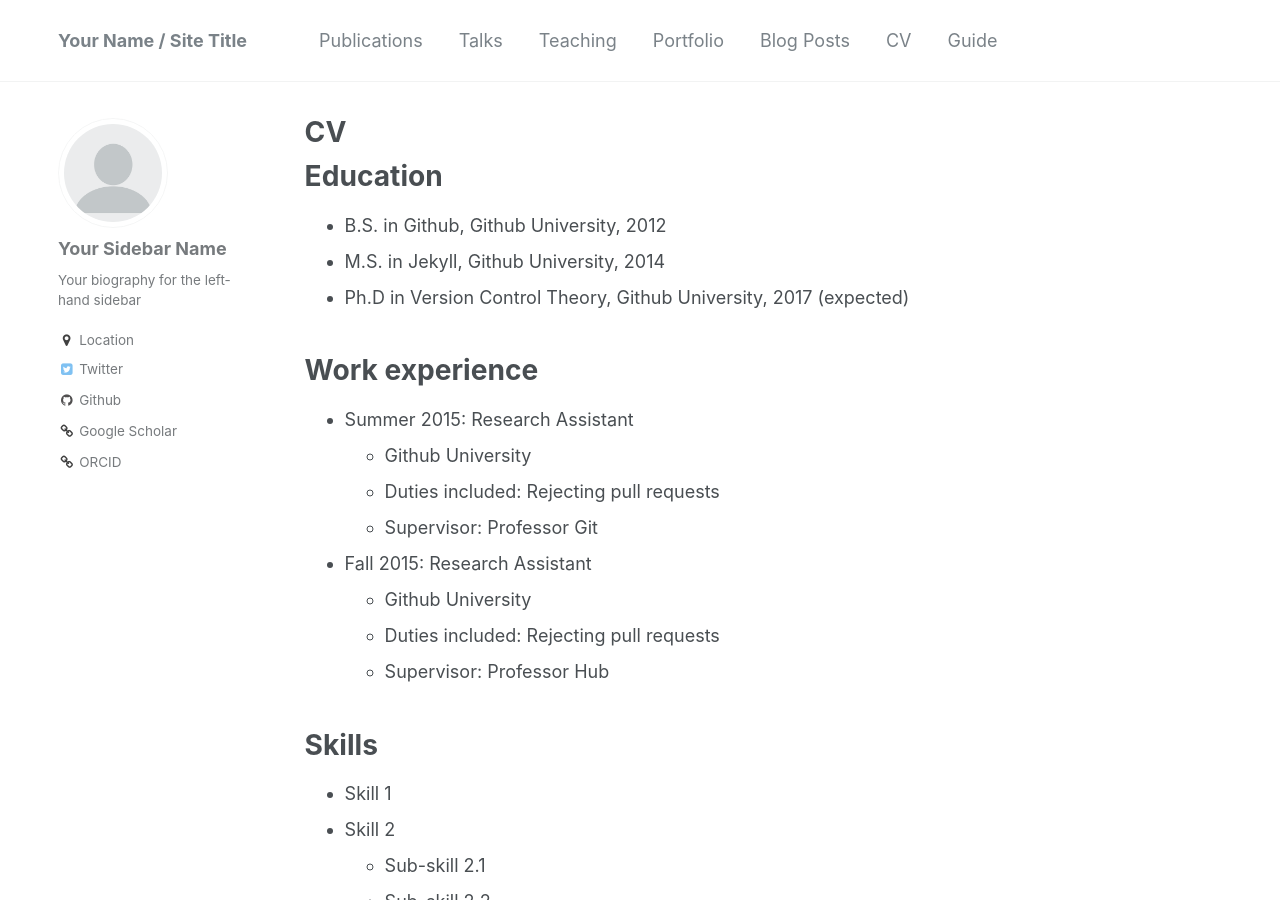
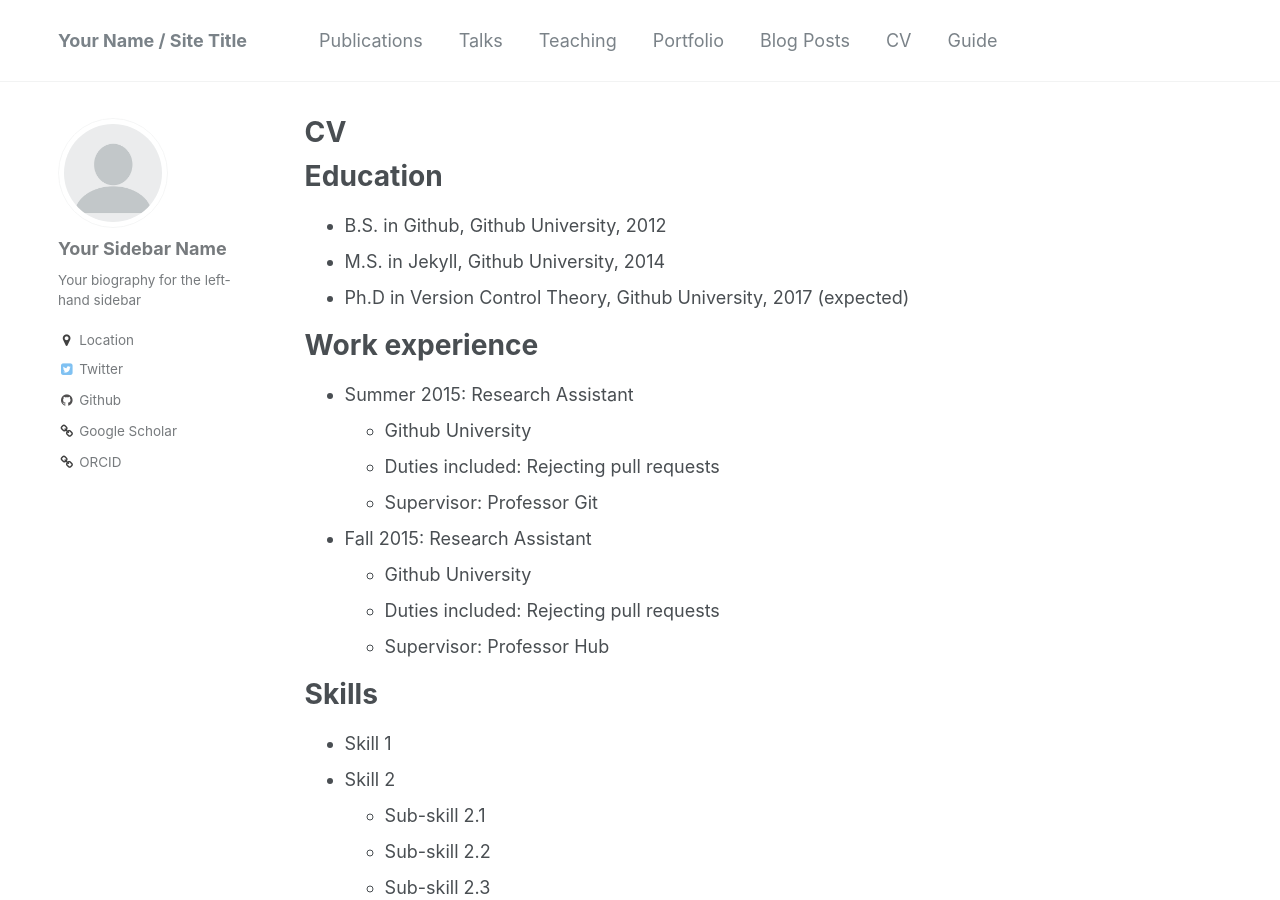
Before and after one commit to thecodemaiden/thecodemaiden.github.io, a Jekyll site: the page built from _pages/cv.md, in a window 1280 px wide and 900 px high. Built offline with Jekyll 4.4.1, drawn with Linux system fonts in a browser that asks for light colours.

Commit message:
no spacing

```diff
--- a/_pages/cv.md
+++ b/_pages/cv.md
@@ -15,8 +14,6 @@ Education
 * B.S. in Github, Github University, 2012
 * M.S. in Jekyll, Github University, 2014
 * Ph.D in Version Control Theory, Github University, 2017 (expected)
-
-<p style="height:{{ page.section_spacing }}"> </p>
 
 Work experience
 ======
@@ -30,8 +27,6 @@ Work experience
   * Duties included: Rejecting pull requests
   * Supervisor: Professor Hub
 
-<p style="height:{{ page.section_spacing }}"> </p>
-
 Skills
 ======
 * Skill 1
@@ -41,15 +36,11 @@ Skills
   * Sub-skill 2.3
 * Skill 3
 
-<p style="height:{{ page.section_spacing }}"> </p>
-
 Publications
 ======
   <ul>{% for post in site.publications %}
     {% include archive-single-cv.html %}
   {% endfor %}</ul>
-
-<p style="height:{{ page.section_spacing }}"> </p>
 
 Talks
 ======
@@ -57,16 +48,12 @@ Talks
     {% include archive-single-talk-cv.html %}
   {% endfor %}</ul>
 
-<p style="height:{{ page.section_spacing }}"> </p>
-
 Teaching
 ======
   <ul>{% for post in site.teaching %}
     {% include archive-single-cv.html %}
   {% endfor %}</ul>
 
-<p style="height:{{ page.section_spacing }}"> </p>
-
 Service and leadership
 ======
 * Currently signed in to 43 different slack teams
```
Also changed, not shown: other parts of _pages/cv.md (+0 -1 lines).
